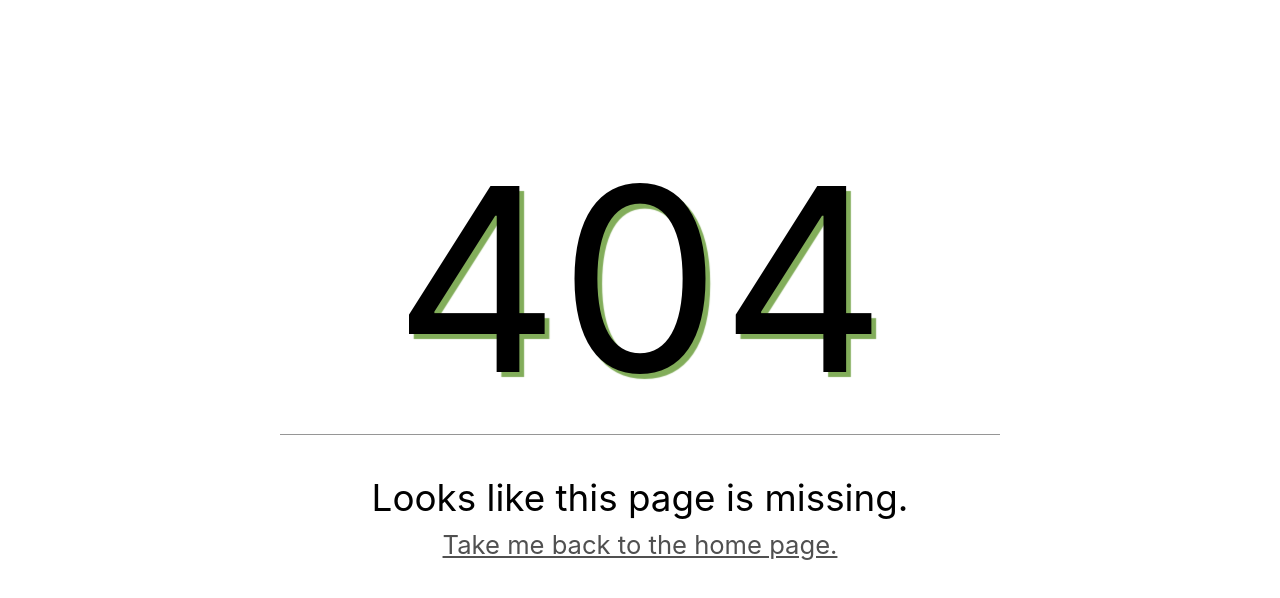
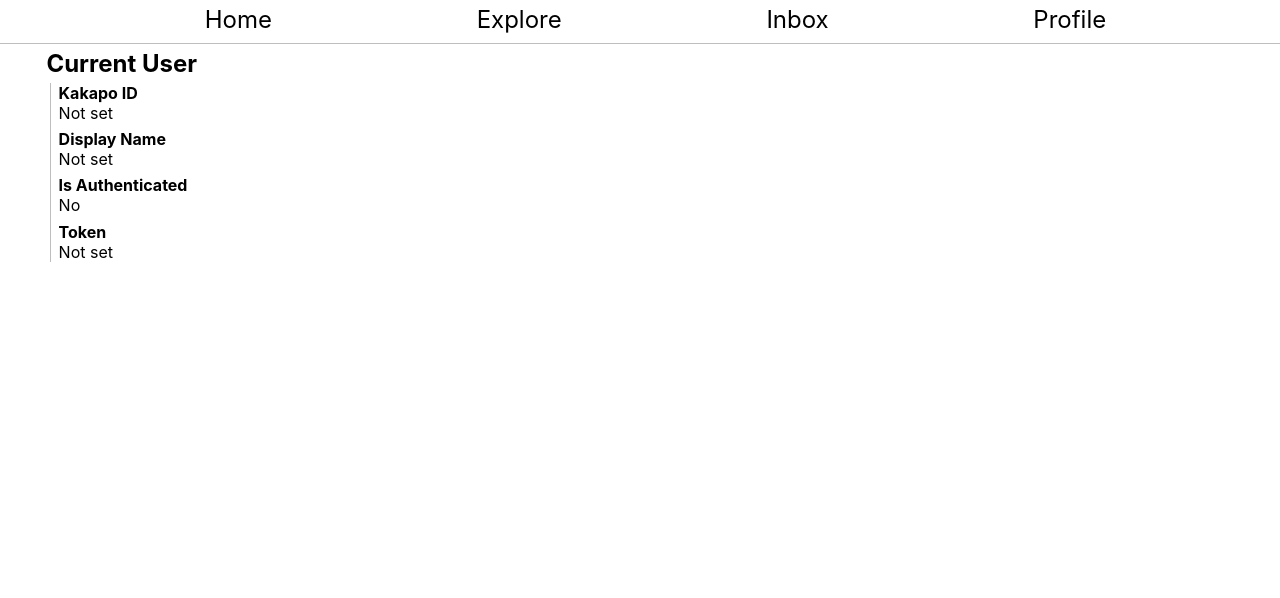
Before and after one commit to James11T/KakapoFrontendNext, a Next.js app: page /debug in a window 1280 px wide. Before the commit this address had no page. Shown: the top 598 px of the page. Built offline with nearby package versions, Linux system fonts and the light colour scheme.

Commit message:
added user context and debug page

```diff
--- a/pages/_app.js
+++ b/pages/_app.js
@@ -1,12 +1,40 @@
+import { useState, createContext } from "react";
+
+import Head from "next/head";
 import Container from "../components/Container/Container";
+import Nav from "../components/nav/Nav";
 import "../styles/globals.css";
 
+const userContext = createContext();
+
 const App = ({ Component, pageProps }) => {
+  const [user, setUser] = useState({
+    kakapo_id: "",
+    display_name: "",
+    token: "",
+    isAuthenticated: false,
+  });
+
   return (
-    <Container>
-      <Component {...pageProps} />
-    </Container>
+    <>
+      <Head>
+        <title>Kakapo</title>
+        <meta name="description" content="Kakapo Social Platform" />
+        <link rel="icon" href="/favicon.ico" />
+        <link
+          href="https://fonts.googleapis.com/icon?family=Material+Icons+Round"
+          rel="stylesheet"
+        />
+      </Head>
+      <userContext.Provider value={{ user, setUser }}>
+        <Nav />
+        <Container>
+          <Component {...pageProps} />
+        </Container>
+      </userContext.Provider>
+    </>
   );
 };
 
+export { userContext };
 export default App;
--- /dev/null
+++ b/pages/debug.js
@@ -0,0 +1,39 @@
+import { useContext } from "react";
+
+import { userContext } from "./_app";
+
+import styles from "../styles/debug.module.css";
+
+const notSetText = "Not set";
+
+const Debug = () => {
+  const { user } = useContext(userContext);
+
+  return (
+    <div className={styles.debug}>
+      <h2>Current User</h2>
+      <div className={styles.user}>
+        <ul>
+          <li>
+            <h4>Kakapo ID</h4>
+            <p>{user.kakapo_id || notSetText}</p>
+          </li>
+          <li>
+            <h4>Display Name</h4>
+            <p>{user.display_name || notSetText}</p>
+          </li>
+          <li>
+            <h4>Is Authenticated</h4>
+            <p>{user.isAuthenticated ? "Yes" : "No"}</p>
+          </li>
+          <li>
+            <h4>Token</h4>
+            <p>{user.token || notSetText}</p>
+          </li>
+        </ul>
+      </div>
+    </div>
+  );
+};
+
+export default Debug;
--- /dev/null
+++ b/styles/debug.module.css
@@ -0,0 +1,20 @@
+.debug {
+  padding: 0 0.4rem;
+}
+
+.debug h2 {
+  margin: 0.3rem 0;
+}
+
+.debug ul {
+  display: flex;
+  flex-direction: column;
+  gap: 0.4rem;
+  padding: 0;
+  margin: 0;
+  margin-left: 0.2rem;
+  padding-left: 0.5rem;
+
+  list-style-type: none;
+  border-left: 1px solid var(--details);
+}
```
Also changed, not shown: pages/index.js (+21 -5 lines).
